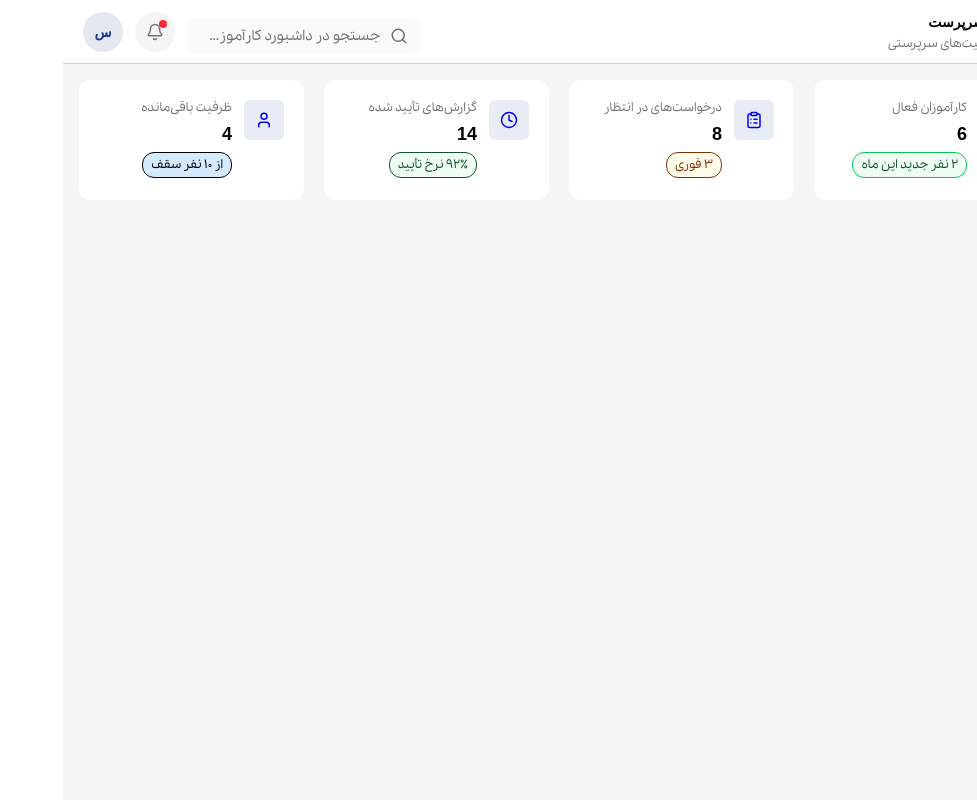
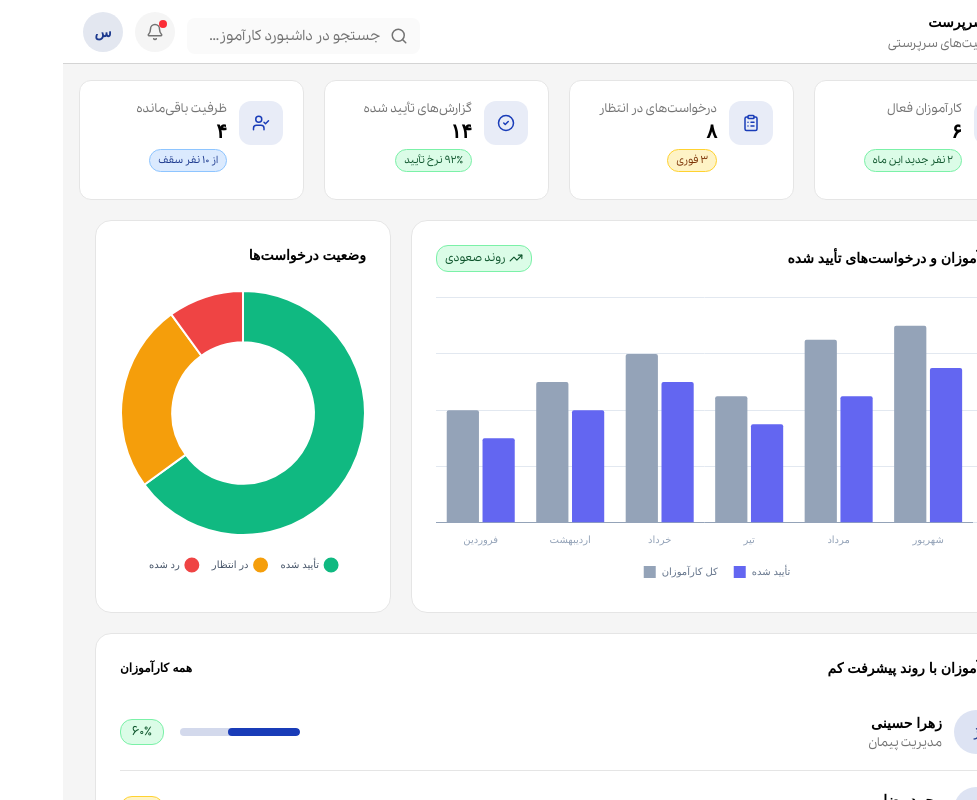
Before and after one commit to parrsa/InternshipNezam, a Next.js app: page /supervisor in a window 1280 px wide. Shown: the whole page, without its empty margins (303-1280 px from the left). Built offline with nearby package versions, Linux system fonts and the light colour scheme; a web font is replaced by a local one.

Commit message:
Finishing the dashboard page

```diff
--- /dev/null
+++ b/app/supervisor/components/lowProgressInterns/index.tsx
@@ -0,0 +1,73 @@
+'use client'
+
+type Intern = {
+    id: number
+    name: string
+    course: string
+    progress: number
+}
+
+const interns: Intern[] = [
+    { id: 1, name: "زهرا حسینی", course: "مدیریت پیمان", progress: 60 },
+    { id: 2, name: "محمد رضایی", course: "فولاد ساختمانی", progress: 45 },
+    { id: 3, name: "فاطمه کریمی", course: "بتن مسلح پیشرفته", progress: 20 },
+]
+
+function getBadgeStyle(progress: number) {
+    return progress >= 60
+        ? "text-green-900 bg-green-100 border-green-300"
+        : "text-amber-900 bg-amber-100 border-amber-300"
+}
+
+export default function LowProgressInterns() {
+    return (
+        <div dir="rtl" className="w-full px-4 mt-5">
+            <div className="w-full bg-white rounded-2xl border border-neutral-200 p-6 flex flex-col gap-4">
+                {/* هدر */}
+                <div className="flex items-center justify-between">
+                    <p className="text-black font-bold text-sm">کارآموزان با روند پیشرفت کم</p>
+                    <button type="button" className="text-black font-bold text-xs hover:underline">
+                        همه کارآموزان
+                    </button>
+                </div>
+
+                {/* لیست */}
+                <div className="flex flex-col">
+                    {interns.map((item, index) => (
+                        <div
+                            key={item.id}
+                            className={`flex items-center justify-between gap-4 py-4 ${index !== interns.length - 1 ? "border-b border-neutral-200" : ""
+                                }`}
+                        >
+                            {/* آواتار و اطلاعات (سمت راست) */}
+                            <div className="flex items-center gap-3 min-w-0">
+                                <div className="w-11 h-11 shrink-0 rounded-full bg-[#DDE3F3] text-blue-900 text-sm flex justify-center items-center">
+                                    {item.name.charAt(0)}
+                                </div>
+                                <div className="flex flex-col gap-0.5 min-w-0">
+                                    <p className="text-black font-bold text-sm truncate">{item.name}</p>
+                                    <p className="text-neutral-500 text-xs truncate">{item.course}</p>
+                                </div>
+                            </div>
+
+                            {/* نوار پیشرفت و درصد (سمت چپ) */}
+                            <div className="flex items-center gap-4 shrink-0">
+                                <div className="w-[120px] h-2 rounded-full bg-[#D3D9EC] overflow-hidden">
+                                    <div
+                                        className="h-full rounded-full bg-blue-800"
+                                        style={{ width: `${item.progress}%` }}
+                                    />
+                                </div>
+                                <span
+                                    className={`${getBadgeStyle(item.progress)} text-xs px-2 py-1 rounded-xl border min-w-[44px] text-center`}
+                                >
+                                    {item.progress.toLocaleString("fa-IR")}٪
+                                </span>
+                            </div>
+                        </div>
+                    ))}
+                </div>
+            </div>
+        </div>
+    )
+}
--- /dev/null
+++ b/app/supervisor/components/supervisorCharts/index.tsx
@@ -0,0 +1,137 @@
+'use client'
+import {
+    ArcElement,
+    BarElement,
+    CategoryScale,
+    Chart as ChartJS,
+    ChartOptions,
+    Legend,
+    LinearScale,
+    Tooltip,
+} from "chart.js"
+import { TrendingUp } from "lucide-react"
+import { Bar, Doughnut } from "react-chartjs-2"
+
+ChartJS.register(ArcElement, BarElement, CategoryScale, LinearScale, Legend, Tooltip)
+
+ChartJS.defaults.font.family = "inherit"
+
+const months = ["فروردین", "اردیبهشت", "خرداد", "تیر", "مرداد", "شهریور"]
+
+const barData = {
+    labels: months,
+    datasets: [
+        {
+            label: "کل کارآموزان",
+            data: [8, 10, 12, 9, 13, 14],
+            backgroundColor: "#94A3B8",
+            borderRadius: 2,
+        },
+        {
+            label: "تأیید شده",
+            data: [6, 8, 10, 7, 9, 11],
+            backgroundColor: "#6366F1",
+            borderRadius: 2,
+        },
+    ],
+}
+
+const barOptions: ChartOptions<"bar"> = {
+    responsive: true,
+    maintainAspectRatio: false,
+    interaction: { mode: "index", intersect: false },
+    plugins: {
+        legend: {
+            position: "bottom",
+            labels: {
+                usePointStyle: true,
+                pointStyle: "rect",
+                boxWidth: 14,
+                boxHeight: 14,
+                padding: 16,
+                color: "#64748B",
+            },
+        },
+        tooltip: { rtl: true, textDirection: "rtl" },
+    },
+    scales: {
+        x: {
+            grid: { display: false },
+            border: { color: "#94A3B8" },
+            ticks: { color: "#94A3B8", font: { size: 11 } },
+        },
+        y: {
+            min: 0,
+            max: 16,
+            position: "right",
+            border: { display: false },
+            grid: { color: "#E2E8F0", borderDash: [4, 4] } as any,
+            ticks: { stepSize: 4, color: "#94A3B8", font: { size: 11 } },
+        },
+    },
+}
+
+const doughnutData = {
+    labels: ["تأیید شده", "در انتظار", "رد شده"],
+    datasets: [
+        {
+            data: [65, 25, 10],
+            backgroundColor: ["#10B981", "#F59E0B", "#EF4444"],
+            borderColor: "#fff",
+            borderWidth: 2,
+            hoverOffset: 4,
+        },
+    ],
+}
+
+const doughnutOptions: ChartOptions<"doughnut"> = {
+    responsive: true,
+    maintainAspectRatio: false,
+    cutout: "58%",
+    plugins: {
+        legend: {
+            position: "bottom",
+            rtl: true,
+            labels: {
+                usePointStyle: true,
+                pointStyle: "circle",
+                boxWidth: 12,
+                padding: 14,
+                color: "#475569",
+            },
+        },
+        tooltip: { rtl: true, textDirection: "rtl" },
+    },
+}
+
+export default function SupervisorCharts() {
+    return (
+        <div dir="rtl" className="w-full px-4 mt-5">
+            <div className="w-full grid grid-cols-1 lg:grid-cols-3 gap-5">
+                {/* نمودار میله‌ای */}
+                <div className="lg:col-span-2 bg-white rounded-2xl border border-neutral-200 p-6 flex flex-col gap-4">
+                    <div className="flex items-center justify-between">
+                        <p className="text-black font-bold text-sm">
+                            کارآموزان و درخواست‌های تأیید شده
+                        </p>
+                        <span className="flex items-center gap-1 text-2xs text-green-900 bg-green-100 border border-green-300 rounded-xl px-2 py-1">
+                            <TrendingUp size={14} />
+                            روند صعودی
+                        </span>
+                    </div>
+                    <div className="h-[300px]">
+                        <Bar data={barData} options={barOptions} />
+                    </div>
+                </div>
+
+                {/* نمودار دونات */}
+                <div className="bg-white rounded-2xl border border-neutral-200 p-6 flex flex-col gap-4">
+                    <p className="text-black font-bold text-sm">وضعیت درخواست‌ها</p>
+                    <div className="h-[300px]">
+                        <Doughnut data={doughnutData} options={doughnutOptions} />
+                    </div>
+                </div>
+            </div>
+        </div>
+    )
+}
--- a/app/supervisor/page.tsx
+++ b/app/supervisor/page.tsx
@@ -1,20 +1,27 @@
 'use client'
 import { useHeaderAction } from "@/core/provider/HeaderActionProvider/HeaderAction"
-import { ClipboardList, Clock, List, User, Users } from "lucide-react"
+import { CircleCheck, ClipboardList, LucideIcon, UserCheck, Users } from "lucide-react"
 import { useEffect } from "react"
+import SupervisorCharts from "./components/supervisorCharts"
+import LowProgressInterns from "./components/lowProgressInterns"
 
+type DashboardItem = {
+    id: number
+    title: string
+    number: number
+    des: string
+    icon: LucideIcon
+    badge: string
+}
 
-export default function Supervisor() {
-    const { setAction } = useHeaderAction()
-
-    const intoDashbord = [
+const dashboardItems: DashboardItem[] = [
     {
         id: 1,
         title: "کارآموزان فعال",
         number: 6,
         des: "۲ نفر جدید این ماه",
         icon: Users,
-            bg: "text-green-900 bg-green-50 border-green-500"
+        badge: "text-green-900 bg-green-100 border-green-300",
     },
     {
         id: 2,
@@ -22,56 +29,70 @@ export default function Supervisor() {
         number: 8,
         des: "۳ فوری",
         icon: ClipboardList,
-            bg: "text-amber-900 bg-amber-50 border- "
+        badge: "text-amber-900 bg-amber-100 border-amber-300",
     },
     {
         id: 3,
         title: "گزارش‌های تأیید شده",
         number: 14,
         des: "۹۲٪ نرخ تأیید",
-            icon: Clock,
-            bg: "text-green-900 bg-green-50 border-"
+        icon: CircleCheck,
+        badge: "text-green-900 bg-green-100 border-green-300",
     },
     {
         id: 4,
         title: "ظرفیت باقی‌مانده",
         number: 4,
         des: "از ۱۰ نفر سقف",
-            icon: User,
-            bg: "bg-[#D4EBFF] border-"
+        icon: UserCheck,
+        badge: "text-blue-900 bg-blue-100 border-blue-300",
     },
 ]
 
+export default function Supervisor() {
+    const { setAction } = useHeaderAction()
+
     useEffect(() => {
         setAction(
-            <div className="text-sm flex justify-start items-start flex-col gap-1">
-                <p className="text-black font-bold ">داشبورد سرپرست</p>
+            <div className="text-sm flex flex-col items-start gap-1">
+                <p className="text-black font-bold">داشبورد سرپرست</p>
                 <p className="text-neutral-500 text-xs font-medium">خلاصه فعالیت‌های سرپرستی</p>
             </div>
         )
-        return () => {
-            setAction(null)
-        }
+        return () => setAction(null)
+        // eslint-disable-next-line react-hooks/exhaustive-deps
     }, [])
+
     return (
-        <div className="w-full px-4">
-            <div className="w-full grid grid-cols-4 grid-rows-[120px] justify-between gap-5">
-                {intoDashbord.map((item: any) => {
-                    const Icon = item.icon;
+        <div dir="rtl" className="w-full px-4">
+            <div className="w-full grid grid-cols-1 sm:grid-cols-2 xl:grid-cols-4 auto-rows-[120px] gap-5">
+                {dashboardItems.map((item) => {
+                    const Icon = item.icon
                     return (
-                        <div key={item.id} className="w-full gap-3 flex h-full justify-start items-start p-5 bg-white rounded-xl">
-                            <div className="w-10 h-10 rounded-md flex justify-center items-center bg-[#E8ECF7]">
-                                <Icon size={18} color="blue" />
+                        <div
+                            key={item.id}
+                            className="w-full h-full flex items-start gap-3 p-5 bg-white rounded-xl border border-neutral-200"
+                        >
+                            <div className="w-11 h-11 shrink-0 rounded-xl flex justify-center items-center bg-[#E8ECF7]">
+                                <Icon size={18} className="text-blue-800" />
                             </div>
-                            <div className="text-xs flex justify-start items-start flex-col gap-1">
+
+                            <div className="flex flex-col items-start gap-1 text-xs">
                                 <p className="text-neutral-500 font-medium">{item.title}</p>
-                                <p className="text-lg text-black font-bold">{item.number}</p>
-                                <p className={`${item.bg} p-1 w-fit px-2 rounded-xl  text-center border`}>{item.des}</p>
+                                <p className="text-xl leading-none text-black font-bold">
+                                    {item.number.toLocaleString("fa-IR")}
+                                </p>
+                                <p className={`${item.badge} w-fit text-3xs px-2 py-1 mt-1 rounded-xl border text-center`}>
+                                    {item.des}
+                                </p>
                             </div>
                         </div>
                     )
                 })}
             </div>
+
+            <SupervisorCharts />
+            <LowProgressInterns />
         </div>
     )
 }
--- a/package.json
+++ b/package.json
@@ -12,6 +12,7 @@
     "@tanstack/react-query": "^5.90.20",
     "@tanstack/react-query-devtools": "^5.91.3",
     "axios": "^1.13.4",
+    "chart.js": "^4.5.1",
     "class-variance-authority": "^0.7.1",
     "formik": "^2.4.9",
     "framer-motion": "^12.34.3",
@@ -20,6 +21,7 @@
     "next": "16.1.6",
     "otp-input-react": "^0.3.0",
     "react": "19.2.3",
+    "react-chartjs-2": "^5.3.1",
     "react-dom": "19.2.3",
     "react-leaflet": "^5.0.0",
     "react-toastify": "^11.0.5",
```
Also changed, not shown: 1 other file (tests, documents, lock files or other folders). Lines whose indentation alone changed are shown as unchanged.
